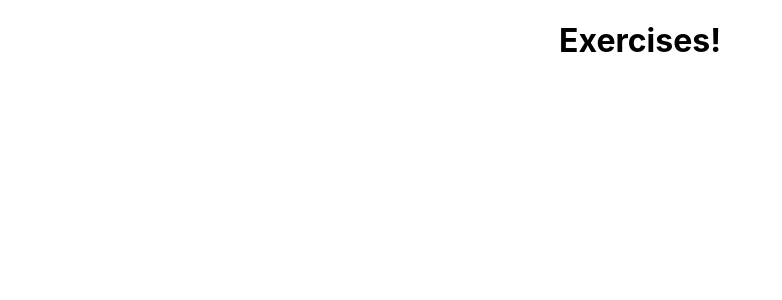
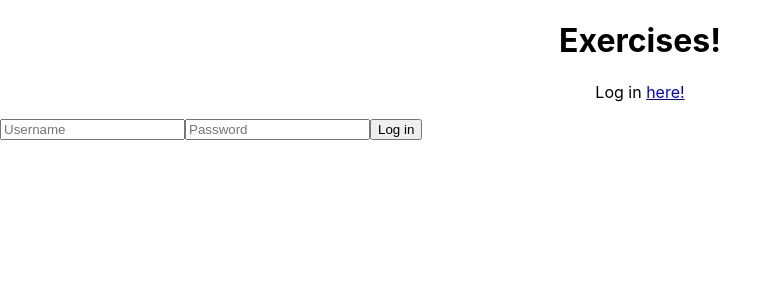
Before and after one commit to damion-w/workout-tracker, a React (Create React App) app in the folder client/: page /login in a window 1280 px wide. Shown: the top 300 px of the page, without its empty margins (0-782 px from the left). Built offline with nearby package versions, Linux system fonts and the light colour scheme.

Commit message:
entering a username and password returns a token

```diff
--- a/client/src/App.js
+++ b/client/src/App.js
@@ -1,13 +1,59 @@
-import React from 'react';
-import logo from './logo.svg';
-import './App.css';
+import React, { Component } from 'react';
+import { BrowserRouter, Link, Route } from 'react-router-dom'
+import './App.css'
+import LoginForm from './components/LoginForm'
 
-function App() {
-  return (
-    <div className="App">
-      <h1>Exercises!</h1>
-    </div>
-  );
+import Auth from './modules/Auth'
+
+class App extends Component {
+  constructor() {
+    super()
+    this.state = {
+      auth: Auth.isUserAuthenticated()
+    }
+  }
+
+  handleLoginSubmit = (evt, values) => {
+    evt.preventDefault()
+
+    console.log(values)
+    fetch('/login', {
+      method: 'POST',
+      headers: {
+        'Content-Type': 'application/json'
+      },
+
+      body: JSON.stringify(values)
+    })
+
+    .then(res => res.json())
+    .then(res => {
+      console.log(res)
+    })
+  }
+
+  render() {
+    console.log(this.state.auth)
+
+    return(
+      <BrowserRouter>
+        <div className="App">
+          <h1>Exercises!</h1>
+          {this.state.auth ? (
+            <p>You are logged in!</p>
+          ) : (
+            <p>Log in <Link to='/login'>here!</Link></p>
+          )}
+        </div>
+
+        <Route
+          exact
+          path='/login'
+          render={() => <LoginForm handleLoginSubmit={this.handleLoginSubmit} />}
+        />
+      </BrowserRouter>
+    );
+  }
 }
 
 export default App;
--- /dev/null
+++ b/client/src/components/LoginForm.jsx
@@ -0,0 +1,30 @@
+import React, { useState } from 'react'
+
+const LoginForm = ({ handleLoginSubmit }) => {
+    const [username, setUsername] = useState('')
+    const [password, setPassword] = useState('')
+
+    return (
+      <form onSubmit={(evt) => handleLoginSubmit(evt, { username, password })}>
+        <input
+          type="text"
+          name="username"
+          placeholder="Username"
+          value={username}
+          onChange={(evt) => setUsername(evt.target.value)}
+        />
+
+        <input
+          type="password"
+          name="password"
+          placeholder="Password"
+          value={password}
+          onChange={(evt) => setPassword(evt.target.value)}
+        />
+
+        <input type='submit' value='Log in' />
+      </form>
+    )
+}
+
+export default LoginForm
```
